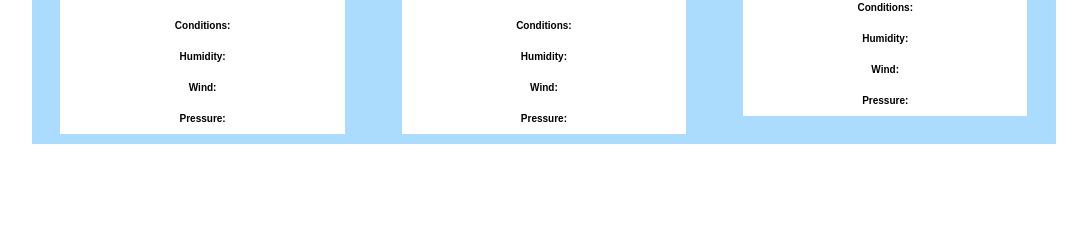
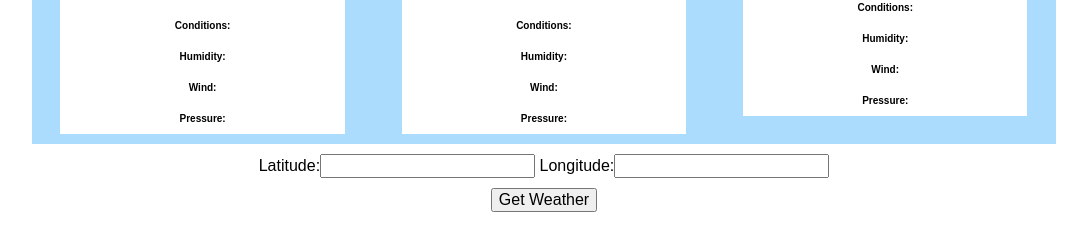
Before and after one commit to rmart78/Codeup_Web_Exercises, a PHP site: page /weather_map.html in a window 1280 px wide. Shown: the part 210-461 px from the top of the page, without its empty margins (96-1183 px from the left). Run offline with PHP 8.4, Linux system fonts and the light colour scheme; some libraries are stand-ins or nearby versions.

Commit message:
"changed to add long/lat edit"

```diff
--- a/public/css/weather_map.css
+++ b/public/css/weather_map.css
@@ -139,3 +139,8 @@ html {
 .output {
     background-color: #fff;
 }
+
+#form_container, #get_weather {
+    text-align: center;
+    margin-top: 10px;
+}
--- a/public/weather_map.html
+++ b/public/weather_map.html
@@ -17,13 +17,13 @@
 	}*/
 	</style>
 </head>
-<body>
+<body onload="weatherLoad()">
 	<div class="container">
 		<div class="row">
 			<div id="header" class="column one-third offset-one-third">Weather Application</div>
 		</div>
 		<div class="row">
-			<div class="column one-third offset-one-third">San Antonio</div>
+			<div id="city" class="column one-third offset-one-third">San Antonio</div>
 		</div>
 		<div class="row">
 			<div class="column one-third">
@@ -101,23 +101,32 @@
 			</div>
 		</div>
 	</div>
-
+	<div id="form_container">
+	<form id="form">
+		Latitude:<input id="latitude" type="text" name="latitude">
+		Longitude:<input id="longitude" type="text" name="longitude">
+	</form>
+	<button id="get_weather">Get Weather</button>
+	</div>
 	<script src="https://ajax.googleapis.com/ajax/libs/jquery/2.1.3/jquery.min.js"></script>
 
 	<script type="text/javascript">
 
+		var lat2 = 29.423017;
 
+		var lon2 = -98.48527;
+
+		function weatherLoad() {
 
 		$.get("http://api.openweathermap.org/data/2.5/forecast/daily", {
     		APPID: "6804c20447d064d378b94754a006da13",
-    		lat:    29.423017,
-    		lon:   -98.48527,
+    		lat:    lat2,
+    		lon:   lon2,
     		cnt: 3,
     		units: "imperial"
 		}).done(function(data) {
 
-    		console.log(data);
-    		console.log(data.list[0].deg);
+			console.log(data);
 
     		var d = new Date();
 			var weekday = new Array(7);
@@ -139,6 +148,7 @@
 	     	var counter6 = 0;
 	     	var counter7 = 0;
      		$('#date').html(n);
+     		$('#city').html(data.city.name);
         	$('.temp').each(function() {
     			$(this).html(data.list[counter2].temp.max + '°' + '/' + ' ' + data.list[counter2].temp.min + '°');
         		counter2 ++;
@@ -163,11 +173,20 @@
         		$(this).attr('src', 'http://openweathermap.org/img/w/' + data.list[counter7].weather[0].icon + '.png');
         		counter7 ++;
         	});
+		});
 
+		}
 
-
-
-		});
+		 $('#get_weather').click(function(){
+		 		lat2 = $('#latitude').val();
+		 		lon2 = $('#longitude').val();
+                weatherLoad();
+                console.log($('#latitude').val());
+                console.log($('#longitude').val());
+                console.log(lat2);
+                console.log(lon2);
+                console.log('hey you');
+    	});
 
 	</script>
 
```
